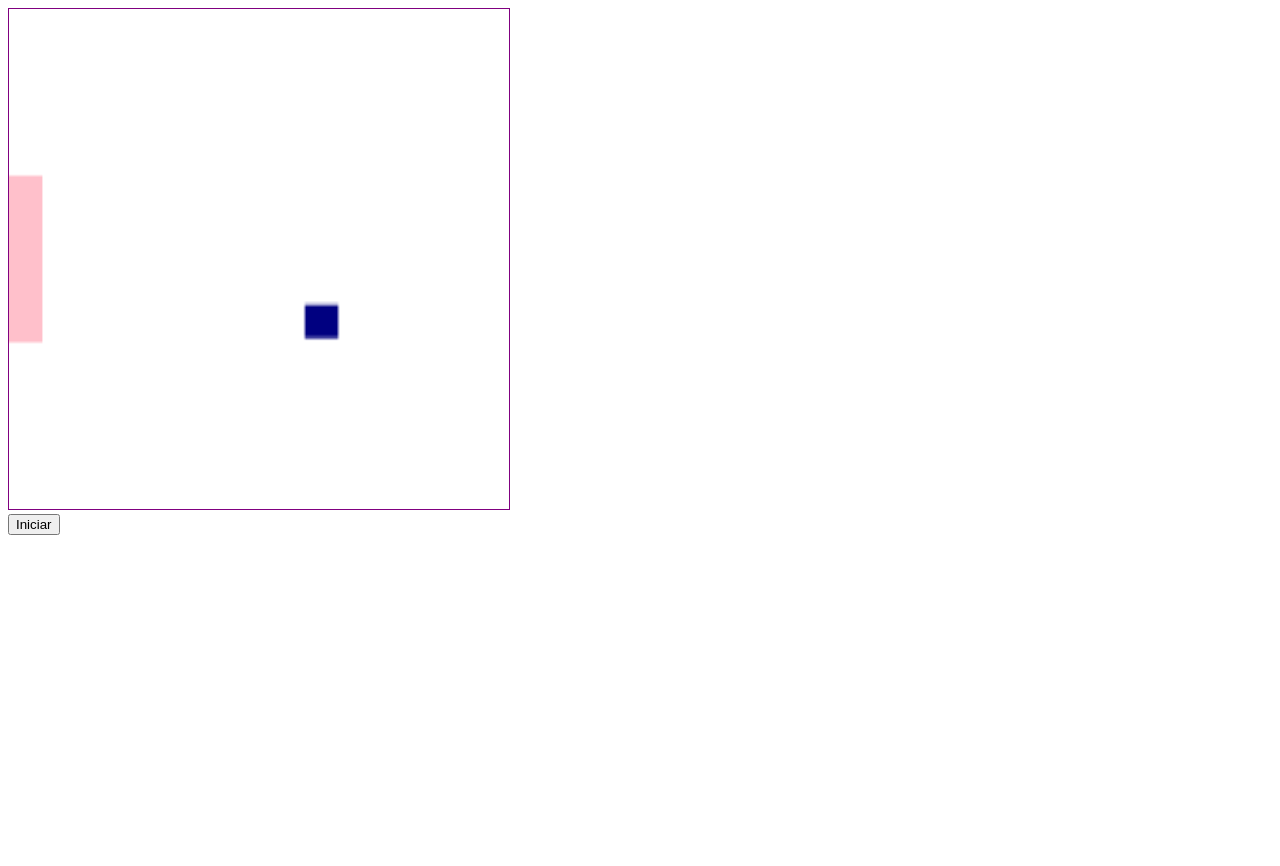
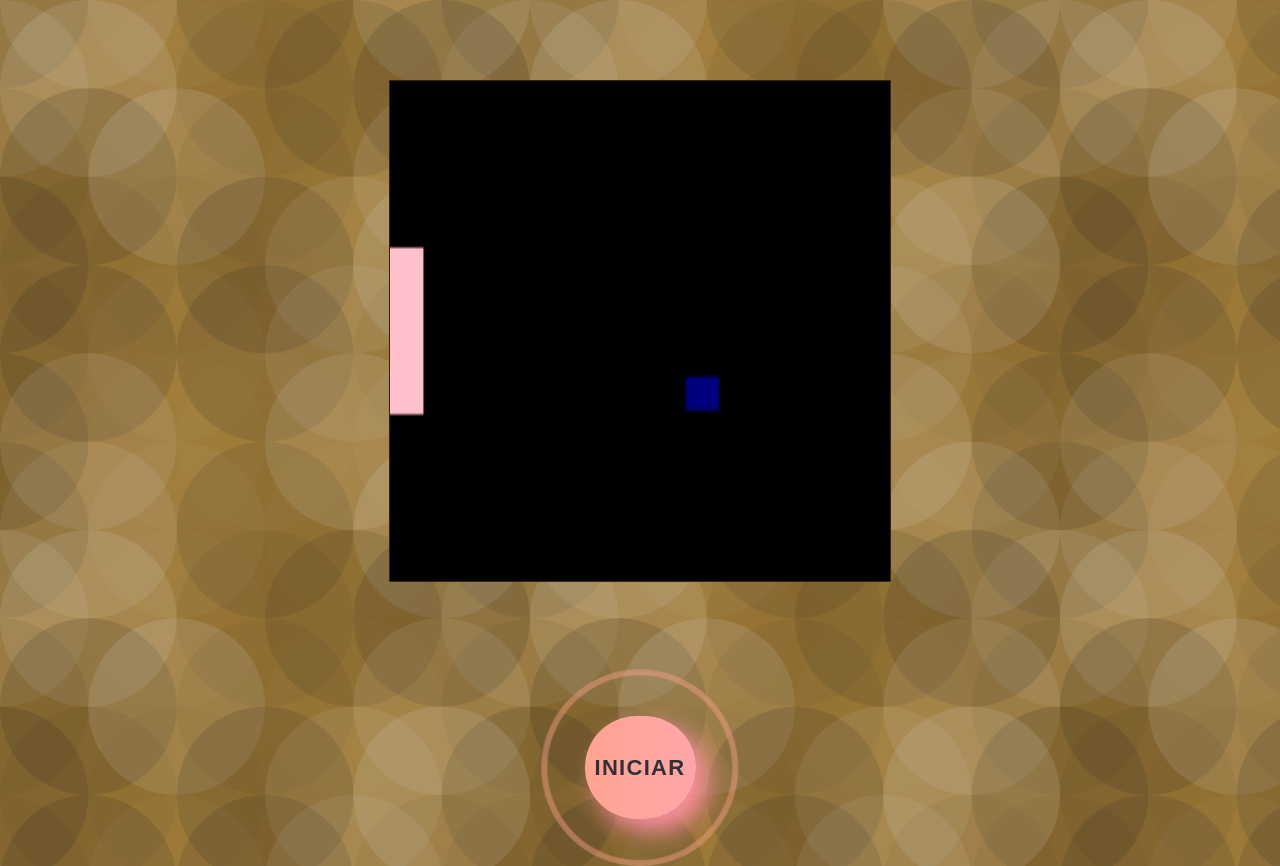
Before and after one commit to alesandraisla/ping-pong-canvas, a plain HTML site: page index.html in a window 1280 px wide. Before the commit the page ends 800 px from the top, so only its background shows below. Drawn offline with Linux system fonts and the light colour scheme.

Commit message:
Estilo do botão

```diff
--- a/index.html
+++ b/index.html
@@ -7,78 +7,14 @@
     <script src="Pad.js"></script>
     <script src="Bola.js"></script>
     <link rel="stylesheet" type="text/css" href="styles.css">
-<!--
-    <style type="text/css">
-        #desenho1 {
-            width: 500px;
-            height: 500px;
-            border: 1px solid purple;
-        }
-    </style> -->
-    <title>Document</title>
+    <title>Jogo Ping Pong</title>
 </head>
 <body>
-    <!-- <img src="cores.jpg" alt=""> -->
     <canvas id="desenho1">
         <h3>Seu browser não possui suporte ao canvas</h3>
     </canvas>
     <br>
-    <button onclick="bola.iniciar()">Iniciar</button>
+    <button class="btn" onclick="bola.iniciar()">Iniciar</button>
     <script src="script.js"></script>
-    <!-- <script type="text/javascript">
-        let canvas = document.getElementById('desenho1');
-        let ctx = canvas.getContext('2d');
-
-        const teclado = {
-            cima: false,
-            baixo: false,
-            esquerda: false,
-            direita: false,
-        }
-
-        const jogador = new Pad(ctx, teclado)
-        const bola = new Bola(ctx, jogador)
-
-
-        window.addEventListener('keydown', (event) => {
-            //esquerda e direita
-            if(event.keyCode == 37) {
-                teclado.esquerda = true
-            } else if (event.keyCode == 39) {
-                teclado.direita = true
-            }
-            //cima e baixo
-            if(event.keyCode == 38) {
-                teclado.cima = true
-            } else if (event.keyCode == 40) {
-                teclado.baixo = true
-            }
-        })
-
-        window.addEventListener('keyup', (event) => {
-            if(event.keyCode == 37) {
-                teclado.esquerda = false
-            } else if (event.keyCode == 39) {
-                teclado.direita = false
-            }
-            if(event.keyCode == 38) {
-                teclado.cima = false
-            } else if (event.keyCode == 40) {
-                teclado.baixo = false
-            }
-        })
-
-        const game = () => {
-            //limpeza fica no principal
-            ctx.clearRect(0,0,canvas.width, canvas.height)
-
-            jogador.desenhar()
-            bola.desenhar()
-            requestAnimationFrame(game)
-        }
-
-        requestAnimationFrame(game)
-
-    </script> -->
 </body>
 </html>
--- a/script.js
+++ b/script.js
@@ -40,7 +40,6 @@ window.addEventListener('keyup', (event) => {
 })
 
 const game = () => {
-    //limpeza fica no principal
     ctx.clearRect(0,0,canvas.width, canvas.height)
 
     jogador.desenhar()
--- a/styles.css
+++ b/styles.css
@@ -1,5 +1,90 @@
+body {
+    display: flex;
+    flex-direction: column;
+    align-items: center;
+    margin-top: 5rem;
+    background-image: url(images/fundo5.png);
+}
+
 #desenho1 {
     width: 500px;
     height: 500px;
-    border: 1px solid purple;
+    border: 1px solid #3b2307;
+    background-color: black;
 }
+
+button {
+    top: 116px;
+    min-height: 103px;
+    font-family: 'Nunito', sans-serif;
+    font-size: 22px;
+    text-transform: uppercase;
+    letter-spacing: 1.3px;
+    font-weight: 700;
+    color: #313133;
+    background: #ffa591;
+    background: linear-gradient(90deg, rgba(255,165,145,1) 0%, rgba(255,165,170,1) 100%);
+    border: none;
+    border-radius: 1000px;
+    box-shadow: 12px 12px 24px rgba(255,142,164,1);
+    transition: all 0.3s ease-in-out 0s;
+    cursor: pointer;
+    outline: none;
+    position: relative;
+    padding: 10px;
+    }
+
+button::before {
+content: '';
+    border-radius: 1000px;
+    min-width: calc(97px + 32px);
+    min-height: calc(109px + 12px);
+    border: 6px solid #ffa591;
+    box-shadow: 0 0 60px rgba(255,142,164,1);
+    position: absolute;
+    top: 50%;
+    left: 50%;
+    transform: translate(-50%, -50%);
+    opacity: 0;
+    transition: all .3s ease-in-out 0s;
+}
+
+.button:hover, .button:focus {
+    color: #313133;
+    transform: translateY(-6px);
+}
+
+button:hover::before, button:focus::before {
+    opacity: 1;
+}
+
+button::after {
+    content: '';
+    width: 30px; height: 30px;
+    border-radius: 100%;
+    border: 6px solid #ffa591;
+    position: absolute;
+    z-index: -1;
+    top: 50%;
+    left: 50%;
+    transform: translate(-50%, -50%);
+    animation: ring 1.5s infinite;
+}
+
+button:hover::after, button:focus::after {
+    animation: none;
+    display: none;
+}
+
+@keyframes ring {
+    0% {
+        width: 30px;
+        height: 30px;
+        opacity: 1;
+    }
+    100% {
+        width: 300px;
+        height: 300px;
+        opacity: 0;
+    }
+}
```
Also changed, not shown: images/fundo.png (added), images/fundo2.png (added), images/fundo3.png (added), images/fundo4.png (added), images/fundo5.png (added).
